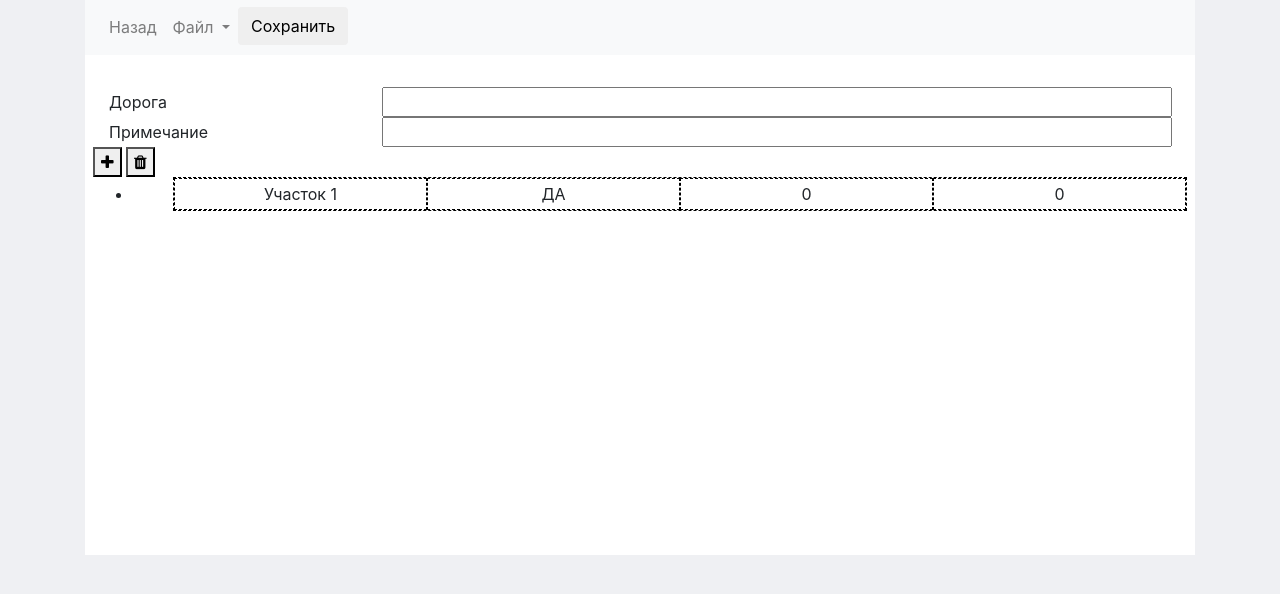
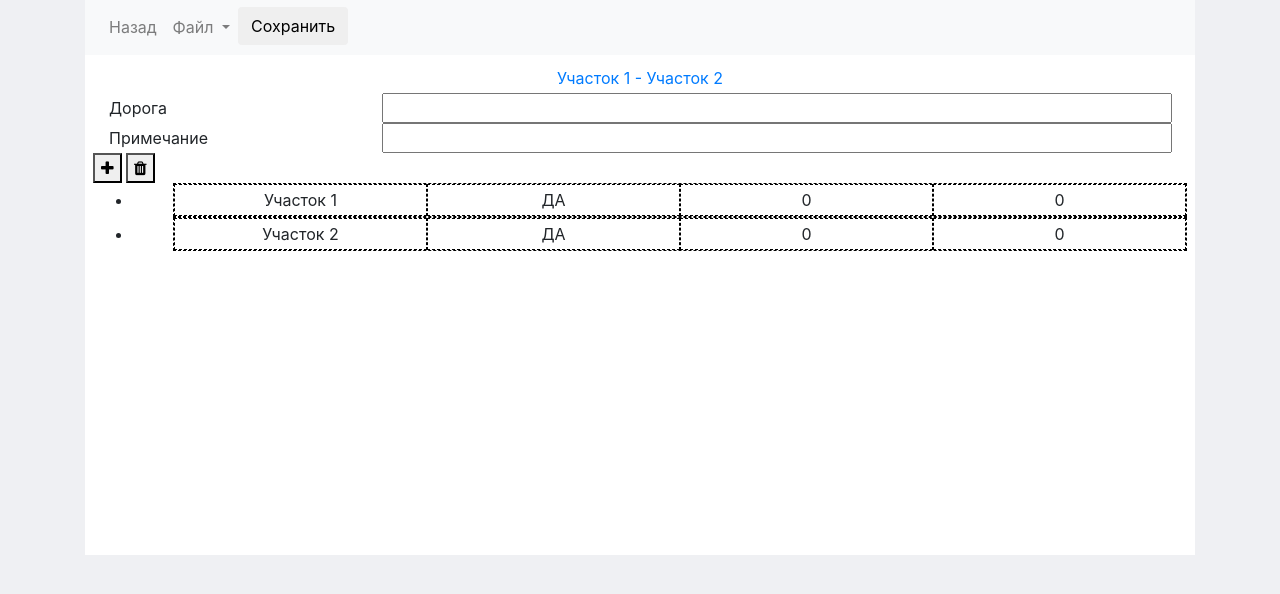
Before and after one commit to leaverock/djproj, a Django app: page /track/new_uch/ in a window 1280 px wide. Shown: the part 43-637 px from the top of the page. Run offline with Django 3.2, Linux system fonts and the light colour scheme; parts of the project's set-up code (start-up, migrations or seed data) failed here and were passed over; some libraries are stand-ins or nearby versions.

Commit message:
Закончена реализация создания участкка

```diff
--- a/static/kortes/uchastk/uchastk.js
+++ b/static/kortes/uchastk/uchastk.js
@@ -69,21 +69,22 @@ function addGroupOfParams(elem) {
   //наименование станции
 $('<input/>', {
     name: 'stansName[]',
-    class: 'w-100',
-    onblur: function () {
+    class: 'w-100'
+  }).on('blur', function () {
     try {
       let label = $('#uchNameLabel');
       let uchastki = document.getElementsByName('stansName[]');
       label.empty();
       label.append(uchastki[0].value + ' - ' + uchastki[uchastki.length - 1].value);
+      label.parent().find('input').val(label[0].innerText);
     }
     catch{
 
     }
-    }
-  }).hide()
+  })
+    .hide()
     .val('Участок ' + elem.groupCount)
-    .appendTo(labelDiv);
+    .appendTo(labelDiv).blur();
   $('<label/>')
     .append('Участок ' + elem.groupCount)
     .appendTo(labelDiv);
--- a/track/templates/track/create_uch.html
+++ b/track/templates/track/create_uch.html
@@ -33,8 +33,9 @@
     <div class="row inps">
       <div class="col-12 text-center text-primary">
         <label id="uchNameLabel">
-            {{ uch.UchNam }}
+          {{ uch.UchNam }}
         </label>
+        <input id="uchName-input" name="uchName-input" type="hidden"/>
       </div>
     </div>
     <div class="row inps">
@@ -69,6 +70,6 @@
   $(document).on("keypress", ":input:not(textarea)", function (event) {
     return event.keyCode != 13;
   });
-  $('#addGroupOfParamsButton').click();
+  $('#addGroupOfParamsButton').click().click();
 </script>
 {% endblock %}
--- a/track/views.py
+++ b/track/views.py
@@ -147,25 +147,54 @@ def auditPage(request):
 
 def new_uch_click(request):
     u = UchSTRUCT(
-        UchNam="0км - 0км"
+        UchNam=""
     )
     context = {
         'uch': u,
-        'prot': "0км",
+        # 'prot': "0км",
         'odd_way_0': "",
         'odd_way_1': "",
     }
     return render(request, 'track/create_uch.html', context)
 
+
 def create_uch(request):
     if request.method == "POST":
+        stansNames = request.POST.getlist('stansName[]')
         u = UchSTRUCT(
             DorNam=request.POST['road-input'],
+            UchNam=request.POST['uchName-input'],
             Comment=request.POST['comment-input'],
+            mStan=len(stansNames)-1,
+            Vorp=[[[[0]]]],
+            Prof=[[[0]]],
+            mGput=1,
         )
-        print(request.POST.getlist('koordFact[]'))
+        u.save()
+        u.KodUch = u.id  # пока что
+        putRazvs = request.POST.getlist('putRazv[]')
+        koordPlans = request.POST.getlist('koordPlan[]')
+        koordFact = request.POST.getlist('koordFact[]')
+        for i in range(len(stansNames)):
+            stans = StansSTRUCT(
+                Nam=stansNames[i],
+                Kod=0,
+                Obg=1,
+                MputPrg=0,
+                RsrvS1=0,
+                Kml=[[koordPlans[i], 0, 0, 0], [koordFact[i], 0, 0, 0]],
+                uch=u
+            )
+            stans.save()
+        x = np.array(u.stansstruct_set.all())
+        prot = f'km {x[0].Kml[0][0]} - {x[-1].Kml[0][0]} (протяженность {round(abs(x[-1].Kml[0][0] - x[0].Kml[0][0]), 3)})'
         context = {
             'uch': u,
+            'just_saved': True,
+            'prot': prot,
+            'odd_way_0': x[0].Nam,
+            'odd_way_1': x[u.mStan].Nam,
+            'odd_way_selected_is_last': bool(u.NechSt)
         }
         return render(request, 'track/detail.html', context)
     return HttpResponse("А ты чего хотел?")
```
Lines whose indentation alone changed are shown as unchanged.
